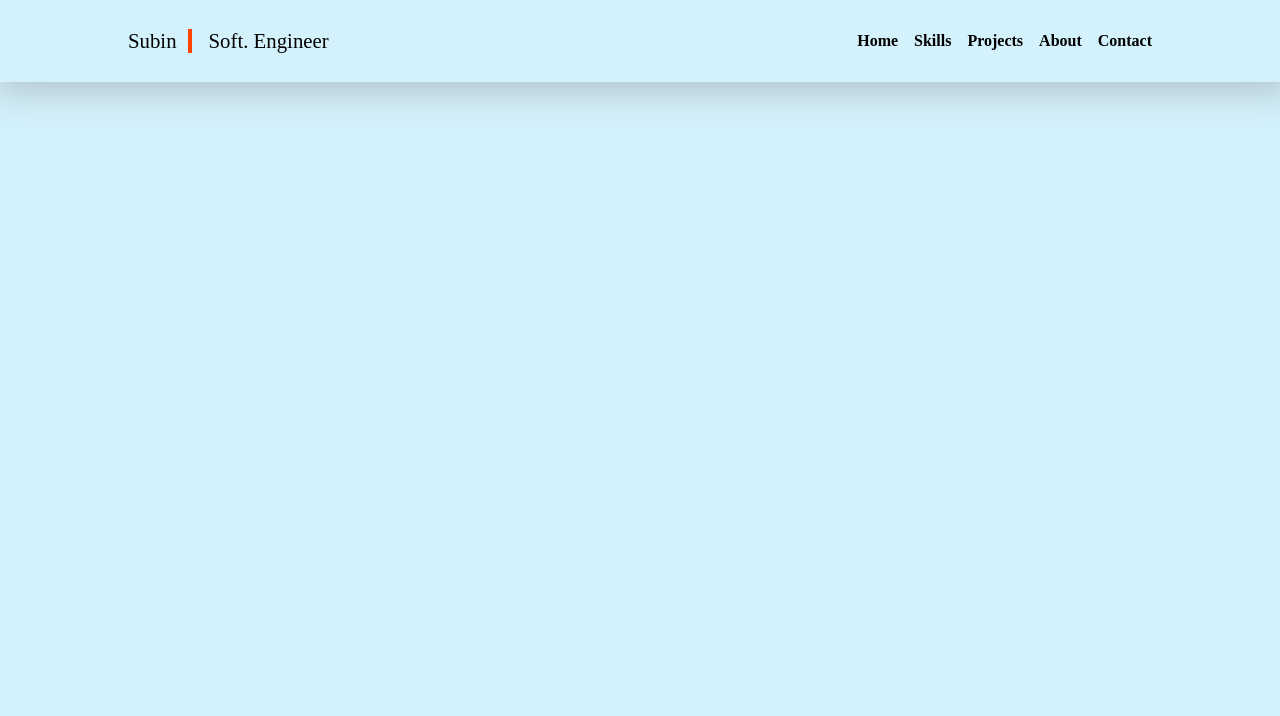
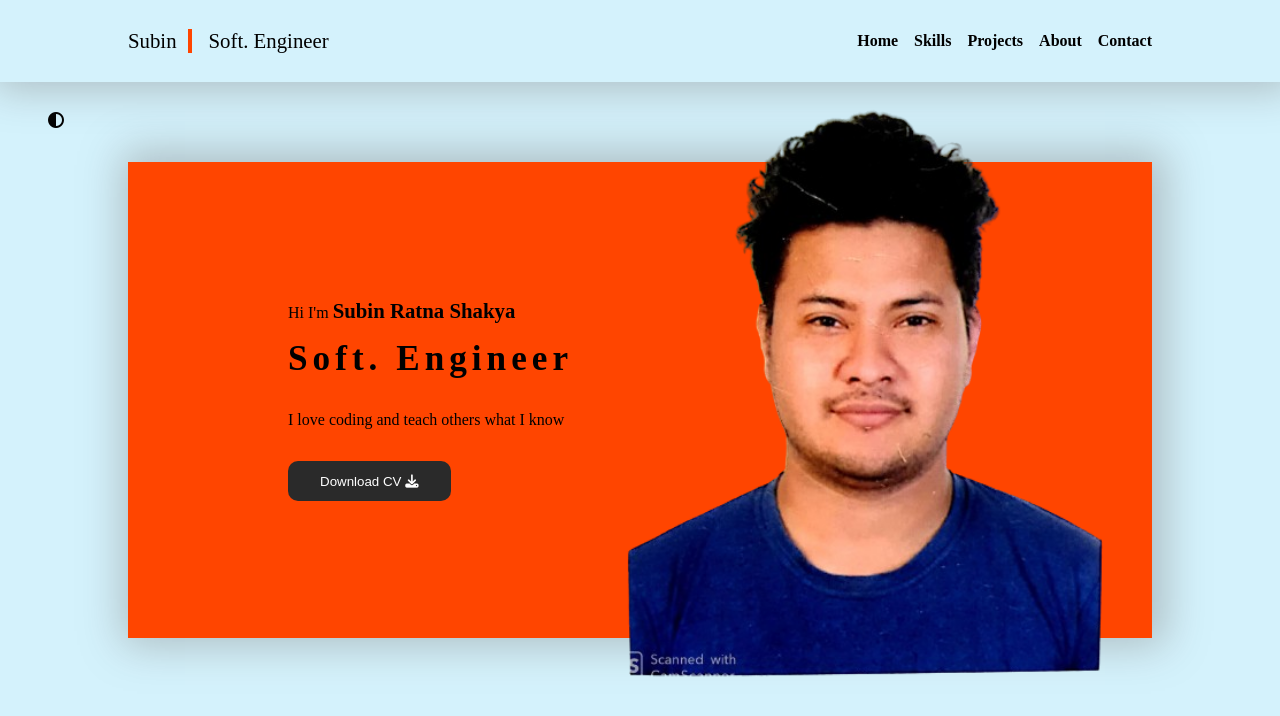
Before and after one commit to Shakyasubin/portfolio-website-project, a plain HTML site: page index.html in a window 1280 px wide. Drawn offline with Linux system fonts and the light colour scheme; a web font is replaced by a local one.

Commit message:
Added hero section and dark mode toggler

```diff
--- a/index.html
+++ b/index.html
@@ -20,8 +20,13 @@
     <link rel="stylesheet" href="style.css" />
   </head>
   <body>
+    <!-- Dark Mode Toggler -->
+    <input type="checkbox" id="darkMode" />
     <div class="wrapper">
-      <!-- Dark Mode Toggler -->
+      <label for="darkMode">
+        <i class="fa-solid fa-circle-half-stroke"></i>
+      </label>
+
       <!-- Nav bar -->
       <header>
         <div class="header container flex">
@@ -40,7 +45,26 @@
           </div>
         </div>
       </header>
+
       <!-- Hero Section -->
+      <section class="hero-section container">
+        <div class="grid hero">
+          <div class="left flex">
+            <div>Hi I'm <span>Subin Ratna Shakya</span></div>
+            <div class="tag">Soft. Engineer</div>
+            <p>I love coding and teach others what I know</p>
+            <div>
+              <a href="./assets/photo.png" download
+                ><button>
+                  Download CV <i class="fa-solid fa-download"></i></button
+              ></a>
+            </div>
+          </div>
+          <div class="right flex">
+            <img src="./assets/photo.png" alt="subin speaker" />
+          </div>
+        </div>
+      </section>
       <!-- Banner Section -->
       <!-- Skills Section -->
       <!-- Projects Section -->
--- a/style.css
+++ b/style.css
@@ -3,6 +3,9 @@
   --color-orange: orangered;
   --color-dark: #2a2a2a;
   --text-color: var(--color-dark);
+  --dark-bg: var(--color-dark);
+  --dark-text-color: white;
+  --shadow: 4px -2px 40px 9px rgba(128, 128, 128, 0.464);
 }
 html {
   /* scroll-behavior: smooth; */
@@ -19,6 +22,7 @@ body {
 .container {
   width: 80%;
   margin: auto;
+  max-width: 1400px;
 }
 
 .flex {
@@ -52,9 +56,21 @@ a {
   min-height: 100vh;
 }
 /* <!-- Dark Mode Toggler --> */
+[for="darkMode"] {
+  position: fixed;
+  top: 7rem;
+  left: 3rem;
+}
+
+[for="darkMode"]:hover {
+  cursor: pointer;
+  transform: scale(1.3);
+  transform: all 0.3s;
+}
+
 /* <!-- Nav bar --> */
 header {
-  box-shadow: 4px -2px 40px 9px rgba(128, 128, 128, 0.464);
+  box-shadow: var(--shadow);
   position: sticky;
   top: 0;
   background: var(--body-bg);
@@ -96,7 +112,67 @@ header .header {
   color: var(--color-orange);
   transition: all 0.3s;
 }
+
+/* Applying Dark Mode Feature */
+#darkMode:checked + .wrapper {
+  --body-bg: var(--dark-bg);
+  color: var(--dark-text-color);
+}
+#darkMode {
+  display: none;
+}
+
 /* <!-- Hero Section --> */
+.hero-section {
+  margin-top: 5rem;
+  max-height: 60vh;
+}
+
+.hero {
+  background: var(--color-orange);
+  grid-template-areas: "left right";
+  padding: 2rem;
+  box-shadow: var(--shadow);
+}
+
+.left {
+  grid-area: left;
+  flex-direction: column;
+  margin-left: 10vw;
+  justify-content: center;
+}
+
+.left div span {
+  font-weight: bold;
+  font-size: 1.3rem;
+}
+
+.left .tag {
+  font-size: 2.2rem;
+  font-weight: bolder;
+  letter-spacing: 5px;
+}
+
+.left button {
+  background: var(--dark-bg);
+  color: var(--dark-text-color);
+  padding: 0.8rem 2rem;
+  border: none;
+  border-radius: 10px;
+  cursor: pointer;
+}
+
+.right {
+  grid-area: right;
+  justify-content: flex-end;
+  align-items: left;
+  margin-top: -9rem;
+}
+
+.right img {
+  height: 115%;
+}
+
 /* <!-- Banner Section --> */
 /* <!-- Skills Section --> */
 /* <!-- Projects Section --> */
```
Also changed, not shown: assets/achieve.png (added), assets/chrome.png (added), assets/css.png (added), assets/figma.png (added), assets/github.png (added), assets/html5.png (added), assets/javascript.png (added), assets/photo.png (added).
